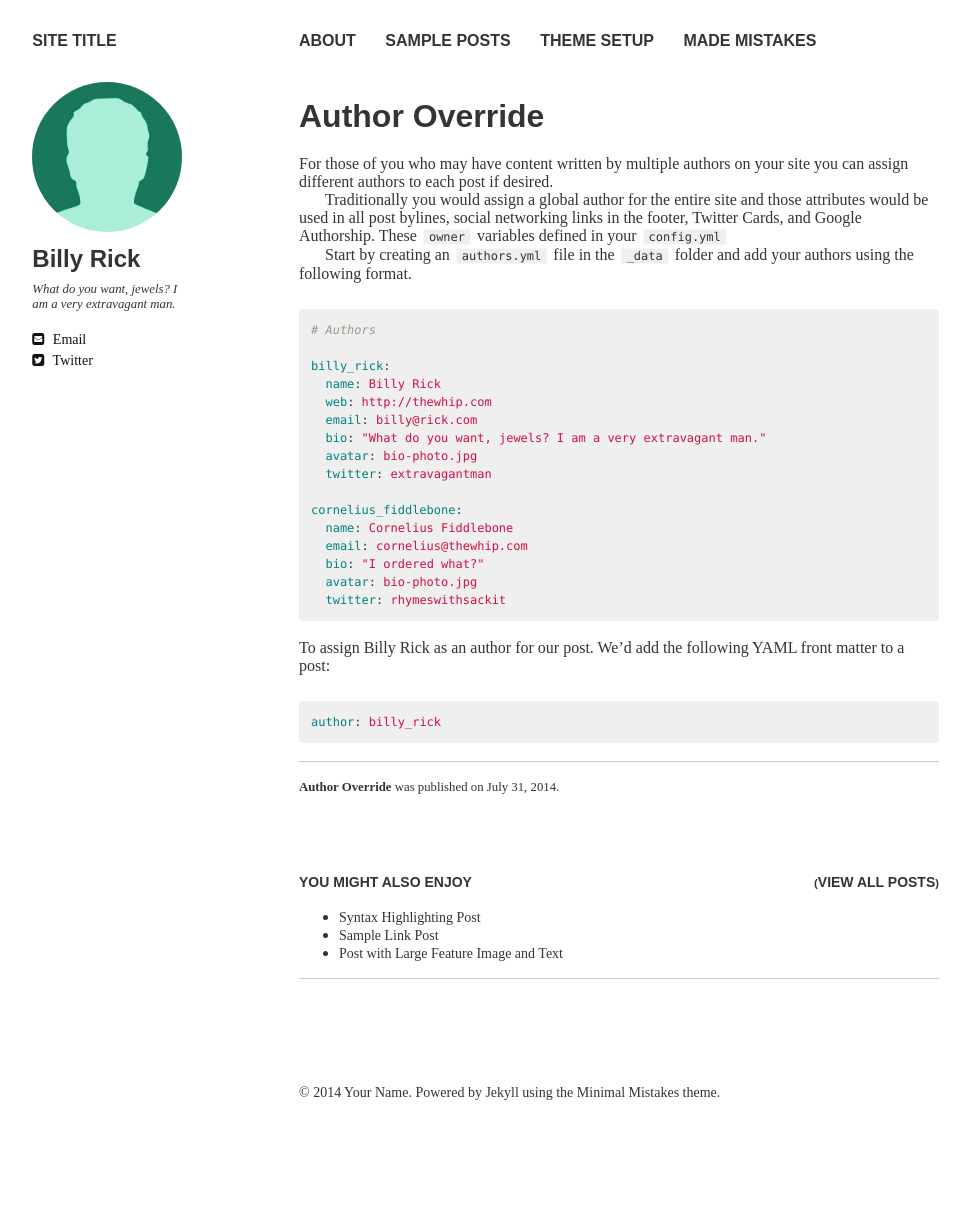
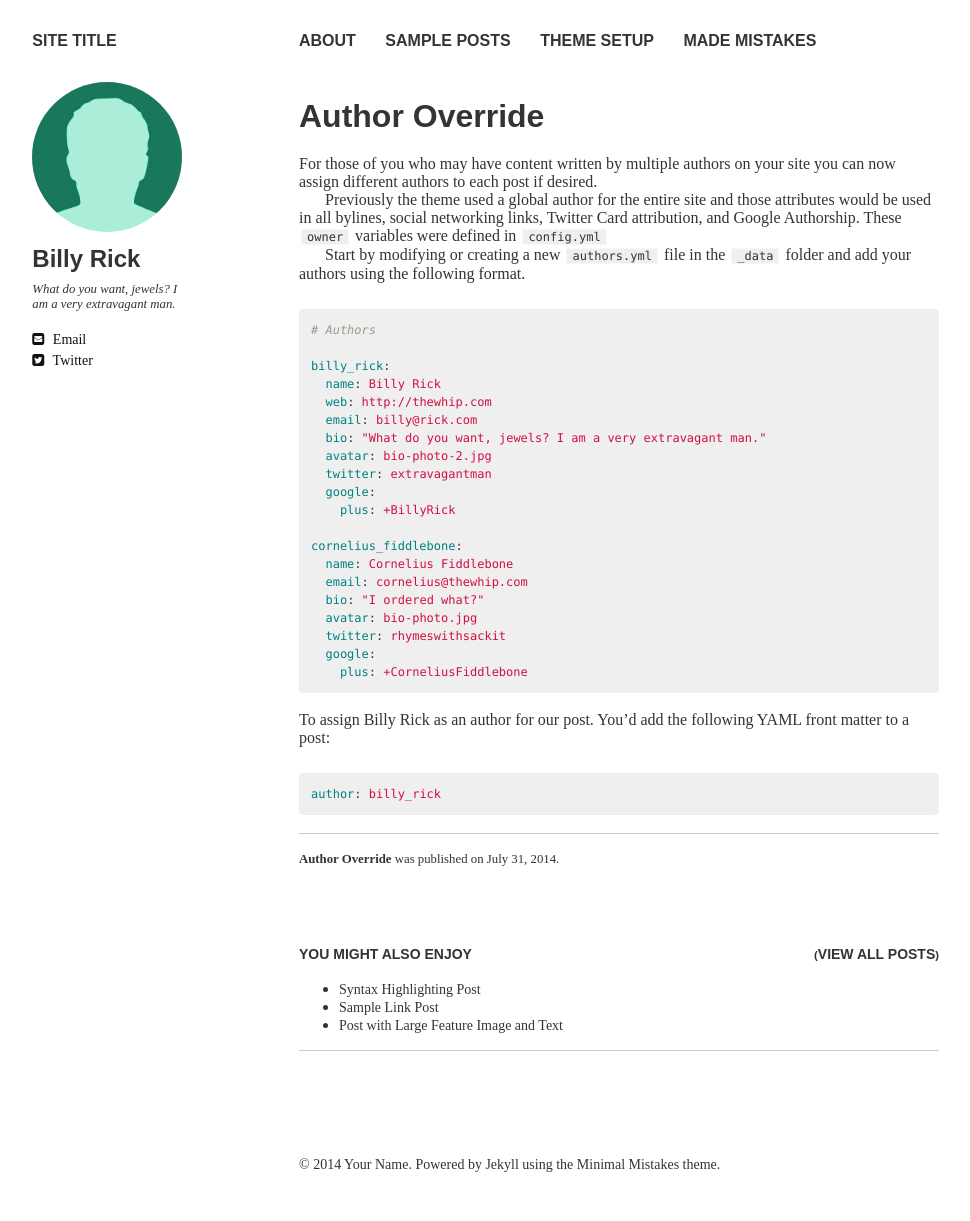
Before and after one commit to orenetar3/dgrtwo.github.com, a Jekyll site: the page built from _posts/2014-07-31-author-override.md, in a window 1280 px wide. Shown: the whole page, without its empty margins (21-991 px from the left). Built offline with Jekyll 4.4.1, drawn with Linux system fonts in a browser that asks for light colours; nearby versions of some CDN libraries; some web fonts are replaced; before the commit the page ends 1149 px from its top, so only the background shows below that.

Commit message:
Fix typos and grammar

```diff
--- a/_includes/_open-graph.html
+++ b/_includes/_open-graph.html
@@ -8,7 +8,7 @@
 <meta name="twitter:image" content="{{ site.url }}/images/{{ page.image.feature }}">
 {% else %}
 <meta name="twitter:card" content="summary">
-<meta name="twitter:image" content="{% if page.image.thumb %}{{ site.url }}/images/{{ page.image.thumb }}{% else %}{{ site.url }}/images/{{ site.logo }}{% endif %}">
+<meta name="twitter:image" content="{% if page.image.thumb %}{{ site.url }}/images/{{ page.image.thumb }}{% else %}{{ site.url }}/images/default-thumb.png{% endif %}">
 {% endif %}
 <!-- Open Graph -->
 <meta property="og:locale" content="{{ site.locale }}">
--- a/_posts/2014-07-31-author-override.md
+++ b/_posts/2014-07-31-author-override.md
@@ -7,11 +7,11 @@ excerpt: "A post to test author overrides using a data file."
 tags: []
 ---
 
-For those of you who may have content written by multiple authors on your site you can assign different authors to each post if desired.
+For those of you who may have content written by multiple authors on your site you can now assign different authors to each post if desired.
 
-Traditionally you would assign a global author for the entire site and those attributes would be used in all post bylines, social networking links in the footer, Twitter Cards, and Google Authorship. These `owner` variables defined in your `config.yml`
+Previously the theme used a global author for the entire site and those attributes would be used in all bylines, social networking links, Twitter Card attribution, and Google Authorship. These `owner` variables were defined in `config.yml`
 
-Start by creating an `authors.yml` file in the `_data` folder and add your authors using the following format.
+Start by modifying or creating a new `authors.yml` file in the `_data` folder and add your authors using the following format.
 
 {% highlight yaml %}
 # Authors
@@ -21,8 +21,10 @@ billy_rick:
   web: http://thewhip.com
   email: billy@rick.com
   bio: "What do you want, jewels? I am a very extravagant man."
-  avatar: bio-photo.jpg
+  avatar: bio-photo-2.jpg
   twitter: extravagantman
+  google:
+    plus: +BillyRick
 
 cornelius_fiddlebone:
   name: Cornelius Fiddlebone
@@ -30,9 +32,11 @@ cornelius_fiddlebone:
   bio: "I ordered what?"
   avatar: bio-photo.jpg
   twitter: rhymeswithsackit
+  google:
+    plus: +CorneliusFiddlebone
 {% endhighlight %}
 
-To assign Billy Rick as an author for our post. We'd add the following YAML front matter to a post:
+To assign Billy Rick as an author for our post. You'd add the following YAML front matter to a post:
 
 {% highlight yaml %}
 author: billy_rick
```
Also changed, not shown: theme-setup/index.md (+51 -12 lines), README.md.
